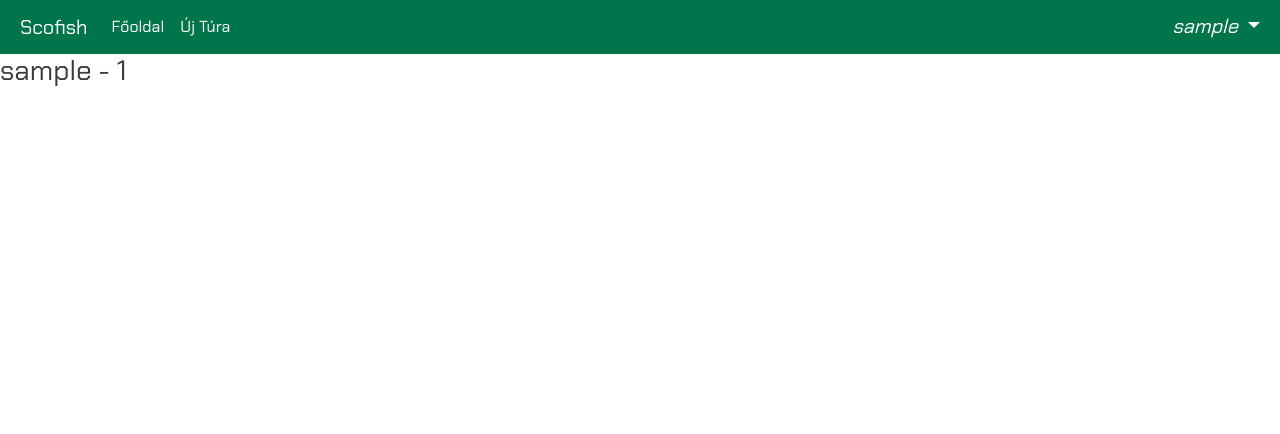
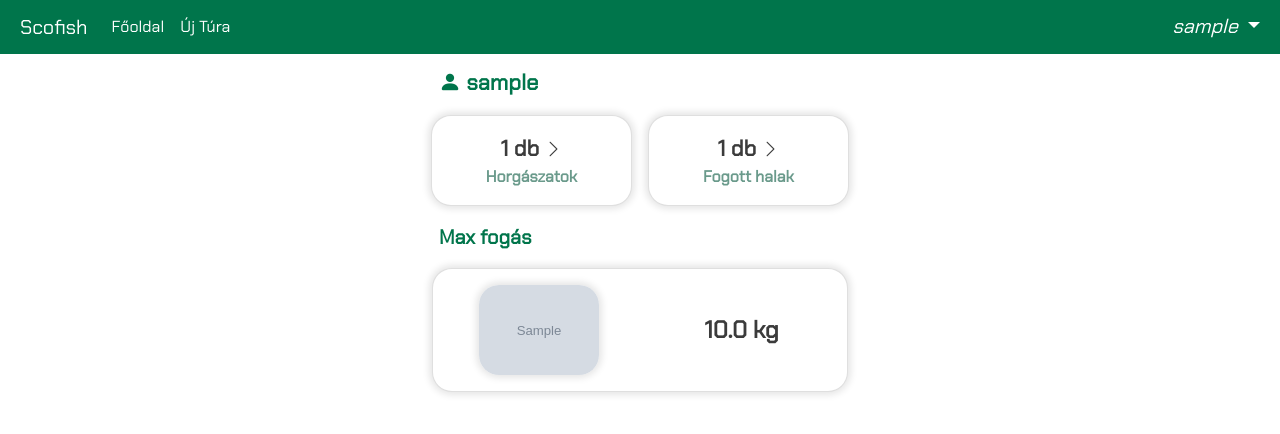
Before and after one commit to janzsob/scofish, a Django app: page /profile/1/ in a window 1280 px wide. Shown: the top 434 px of the page. Run offline with Django 3.2, Linux system fonts and the light colour scheme; a user stored in the database is signed in; tables that the repository leaves empty hold one stand-in row (values such as "Sample post"); grey boxes marked "Sample" are stand-in pictures; some libraries are stand-ins or nearby versions.

Commit message:
added profile page, improved design

```diff
--- a/static/css/style.css
+++ b/static/css/style.css
@@ -1,9 +1,8 @@
 /* Colors
 #FFFFFF - background, text
-#00754B - navbar, button
+#00754B - navbar, button (green)
 #3B3B3B - text (black)
-#C8FCEA - secondary color
-#6A9A8B - secondary color
+#6A9A8B - secondary color (kind of green)
 #00C6CF - a kind of blue
 #f1f0f0 - grey
 */
@@ -91,7 +90,6 @@ body {
 }
 
 /* Trip details page */
-
 .trip-details-catch {
     border-radius: 20px;
     box-shadow: 0 0 7px 3px rgba(0,0,0,0.1);
@@ -104,3 +102,24 @@ body {
     border-radius: 15px;
     box-shadow: 0 0 7px 1px rgba(0,0,0,0.1);
 }
+
+/* Profile page */
+.sum-card {
+    border-radius: 20px;
+    box-shadow: 0 0 7px 3px rgba(0,0,0,0.1);
+}
+
+.max-catch-card {
+    border-radius: 20px;
+    box-shadow: 0 0 7px 3px rgba(0,0,0,0.1);
+}
+
+.max-catch-pic {
+    border-radius: 20px;
+    box-shadow: 0 0 7px 3px rgba(0,0,0,0.1);
+}
+
+.tips-card {
+    border-radius: 20px;
+    box-shadow: 0 0 7px 3px rgba(0,0,0,0.1);
+}
--- a/templates/base.html
+++ b/templates/base.html
@@ -86,7 +86,7 @@
       </div>
     </nav> <!-- navbar end -->
 
-    <div class="container-fluid p-0 m-0">
+    <div class="container-fluid p-0" style="max-width: 450px;">
       {% block content %}
 
       {% endblock content %}
--- a/user_profile/templates/user_profile/profile.html
+++ b/user_profile/templates/user_profile/profile.html
@@ -2,6 +2,55 @@
 {% block title %}Scofish - Profil{% endblock %}
 {% block content %}
 
-<h3>{{ request.user.username }} - {{ request.user.fisherman.fisherman_id }}</h3>
+<div class="row mx-3 mt-1">
+    <div class="p-2" style="font-size: 22px; font-weight:600; color:#00754B">
+        <i class="bi bi-person-fill"></i>
+        <span class="">{{ request.user.username }}</span>
+    </div>
+</div>
+
+<div class="d-flex justify-content-center mx-2">
+    <div class="card m-2 sum-card " style="width: 13rem;">
+        <a href="{% url 'user_profile:user_trips' request.user.fisherman.fisherman_id %}" class="text-decoration-none text-reset">
+            <div class="card-body text-center p-3">
+                <p class="m-0" style="font-size:22px; font-weight:600">{{ all_trips }} db <i class="bi bi-chevron-right" style="font-size:18px;"></i></p>
+                <p class="m-0" style="font-size:16px; font-weight:600; color:#6A9A8B">Horgászatok</p>
+            </div>
+        </a>
+    </div>
+    <div class="card m-2 sum-card" style="width: 13rem;">
+        <a href="{% url 'user_profile:user_catches' request.user.fisherman.fisherman_id %}" class="text-decoration-none text-reset">
+            <div class="card-body text-center p-3">
+                <p class="m-0" style="font-size:22px; font-weight:600">{{ all_catches  }} db <i class="bi bi-chevron-right" style="font-size:18px;"></i></p>
+                <p class="m-0" style="font-size:16px; font-weight:600; color:#6A9A8B">Fogott halak</p>
+            </div>
+        </a>
+    </div>
+</div>
+
+<div class="row mx-3">
+    <div class="p-2" style="font-size: 20px; font-weight:600; color:#00754B">
+        Max fogás
+    </div>
+</div>
+
+<div class="d-flex justify-content-center mx-2">
+    {% for catch in max_catch %}
+    <div class="card max-catch-card m-2 p-0" style="width: 26rem;">
+        <a href="{% url 'catch_details:catch' catch.catch_id %}" class="text-decoration-none text-reset">
+            <div class="card-body p-1 py-3" style="">
+                <div class="row text-center m-0">
+                    <div class="col-6">
+                        <img src="{{ catch.image.url }}" class="max-catch-pic" style="width: 7.5rem;" alt="Fish">
+                    </div>
+                    <div class="col-6 d-flex justify-content-center p-0">
+                        <p class="m-0 align-self-center" style="font-size: 24px; font-weight:600; ">{{ catch.weight|floatformat:1 }} kg</p>
+                    </div>
+                </div>
+            </div>
+        </a>
+    </div>
+    {% endfor %}
+</div>
 
 {% endblock content %}
--- a/user_profile/urls.py
+++ b/user_profile/urls.py
@@ -4,6 +4,8 @@ from . import views
 app_name = "user_profile"
 urlpatterns = [
     path("profile/<int:pk>/", views.ProfileView.as_view(), name="profile"),
+    path("trips/<int:pk>/", views.UserTripsView.as_view(), name="user_trips"),
+    path("catches/<int:pk>/", views.UserCatchesView.as_view(), name="user_catches"),
     #path("hookbait/create/", views.HookBaitCreateView.as_view(), name="hookbait_create"),
     #path("profile/<int:pk>/hookbait/update/", views.HookBaitUpdateView.as_view(), name="hookbait_update"),
 ]
--- a/user_profile/views.py
+++ b/user_profile/views.py
@@ -1,16 +1,60 @@
 from django.shortcuts import render, redirect, reverse
 from django.views.generic.detail import DetailView
 from django.views.generic.edit import CreateView, UpdateView
-from new_trip.models import Fisherman
+from new_trip.models import Fisherman, Trips, Catch
 from .models import HookBait
 from .forms import HookBaitForm, HookBaitFormset
 from django.http import HttpResponse
+from django.db.models import Sum
+from django.views.generic.list import ListView
 
 
 class ProfileView(DetailView):
     model = Fisherman
     template_name = "user_profile/profile.html"
     context_object_name = "profile"
+
+    def get_context_data(self, **kwargs):
+        context = super().get_context_data(**kwargs)
+
+        # all related trips to the user
+        context["all_trips"] = Trips.objects.filter(fisherman__user=self.request.user).count()
+
+        # weight of all cathces
+        """
+        aggregation_weight = Catch.objects.filter(fisherman__user=self.request.user).aggregate(Sum('weight'))
+        context["total_weight"] = aggregation_weight["weight__sum"]
+        """
+        # number of all catches
+        context["all_catches"] = Catch.objects.filter(fisherman__user=self.request.user).count()
+
+        # users's max catch
+        context["max_catch"] = Catch.objects.filter(fisherman__user=self.request.user).order_by('-weight')[0:1]
+
+        return context
+
+
+class UserTripsView(ListView):
+    model = Trips
+    template_name = "user_profile/trips.html"
+    context_object_name = "trips"
+
+    def get_context_data(self, **kwargs):
+        context = super().get_context_data(**kwargs)
+        context["user_trips"] = Trips.objects.filter(fisherman__user=self.request.user).order_by('-trip_id')
+        return context
+
+
+class UserCatchesView(ListView):
+    model = Catch
+    template_name = "user_profile/catches.html"
+    context_object_name = "catches"
+
+    def get_context_data(self, **kwargs):
+        context = super().get_context_data(**kwargs)
+        context["user_catches"] = Catch.objects.filter(fisherman__user=self.request.user).order_by('-catch_id')
+        return context
+
 
 """
 class HookBaitCreateView(CreateView):
```
Also changed, not shown: catch_details/templates/catch_details/catch.html (+4 -3 lines), new_trip/templates/new_trip/trip_details.html (+7 -7 lines), trips_feed/templates/trips_feed/feed.html (+5 -5 lines), trips_feed/views.py (+1 -7 lines), user_profile/templates/user_profile/catches.html (added, +33 -0 lines), user_profile/templates/user_profile/trips.html (added, +36 -0 lines).
